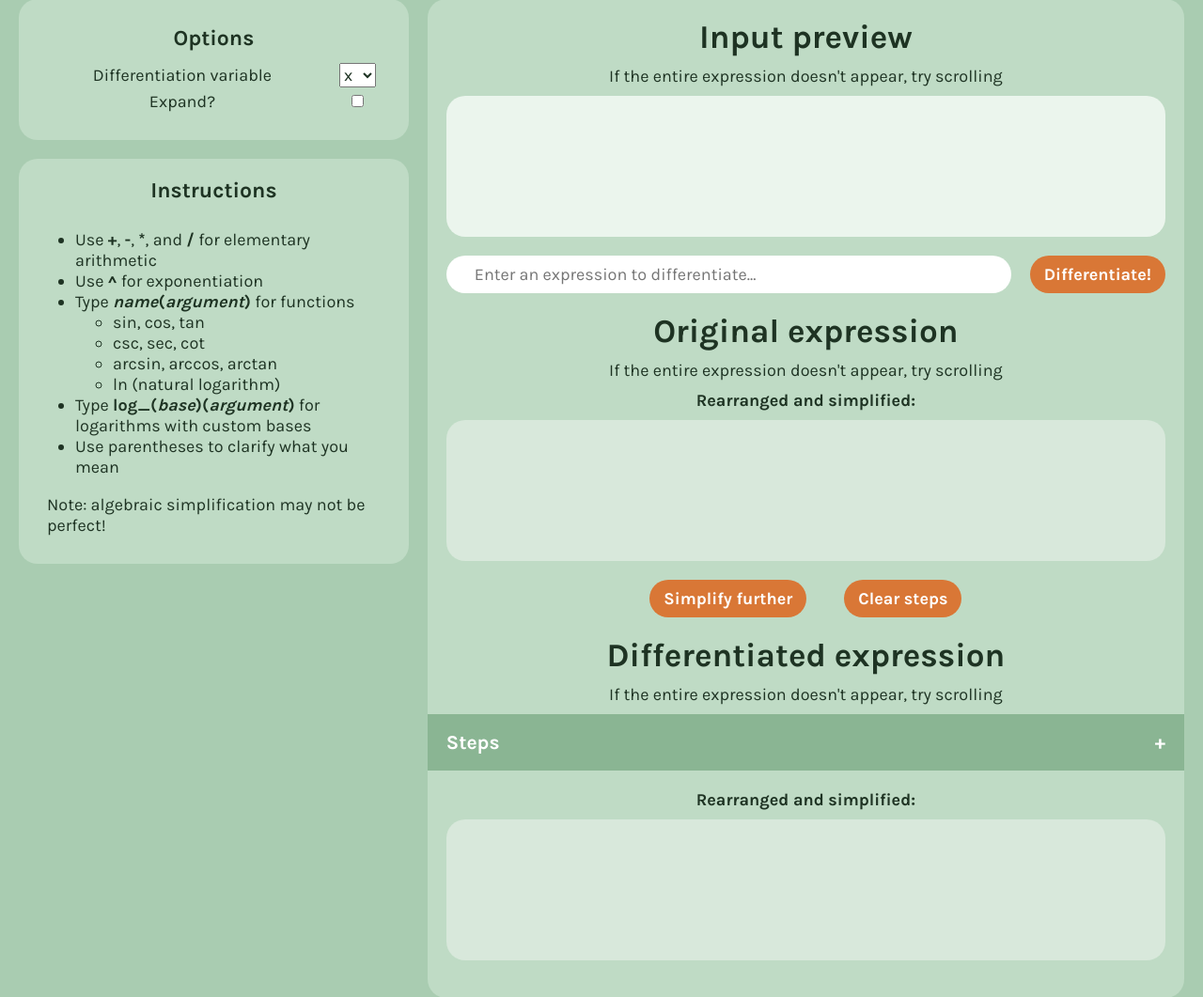
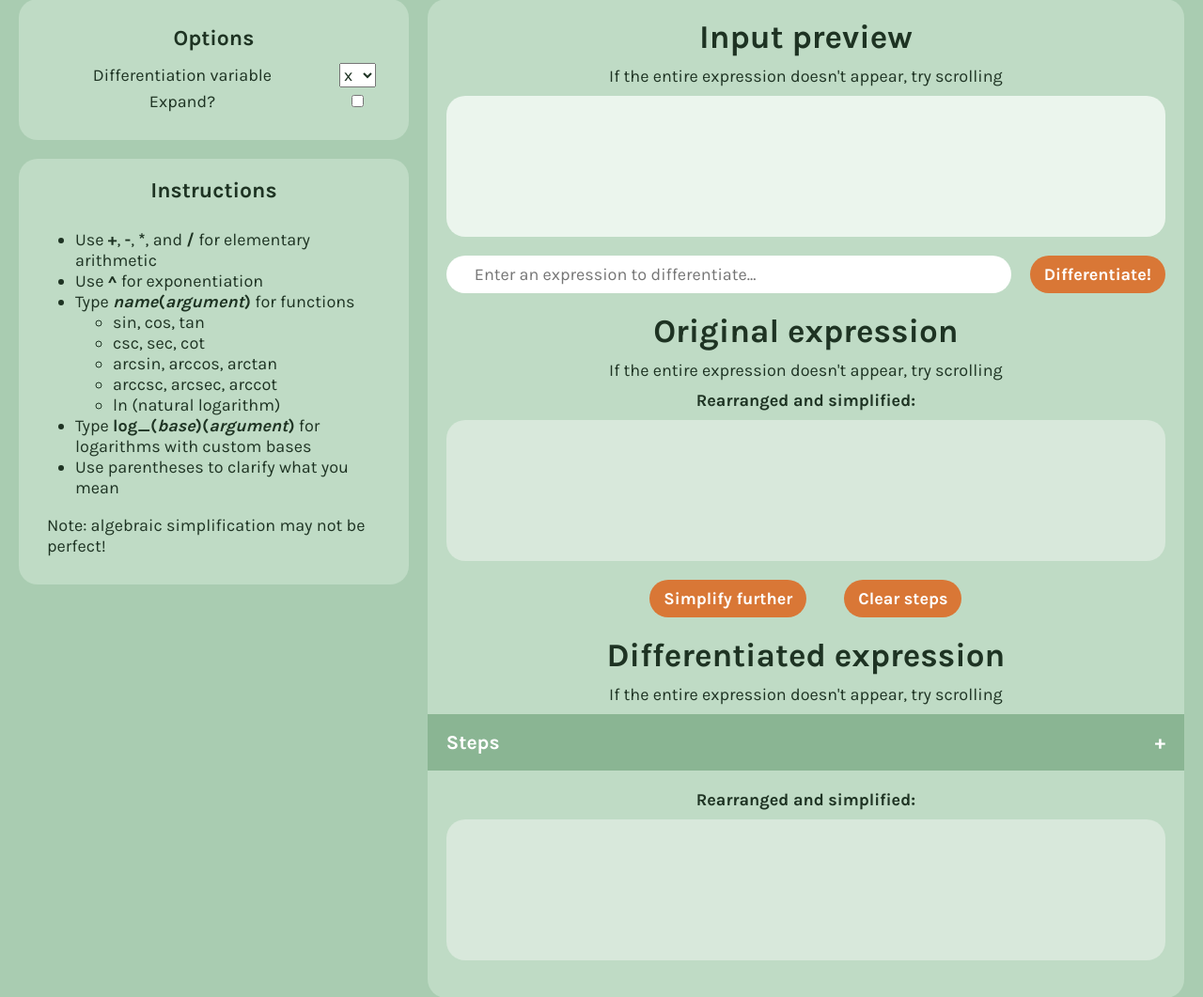
Before and after one commit to alexlee27/calc-derivative-calculator, a Flask app: page / in a window 1280 px wide. Shown: the part 151-1212 px from the top of the page at 94% size. Run offline with Flask 3, Linux system fonts and the light colour scheme; lists and menus that the app fills with data are empty; some libraries are stand-ins or nearby versions.

Commit message:
Update index.html

```diff
--- a/templates/index.html
+++ b/templates/index.html
@@ -69,6 +69,7 @@
                         <li>sin, cos, tan</li>
                         <li>csc, sec, cot</li>
                         <li>arcsin, arccos, arctan</li>
+                        <li>arccsc, arcsec, arccot</li>
                         <li>ln (natural logarithm)</li>
                     </ul>
                     <li>Type <b>log_(<i>base</i>)(<i>argument</i>)</b> for logarithms with custom bases</li>
```
